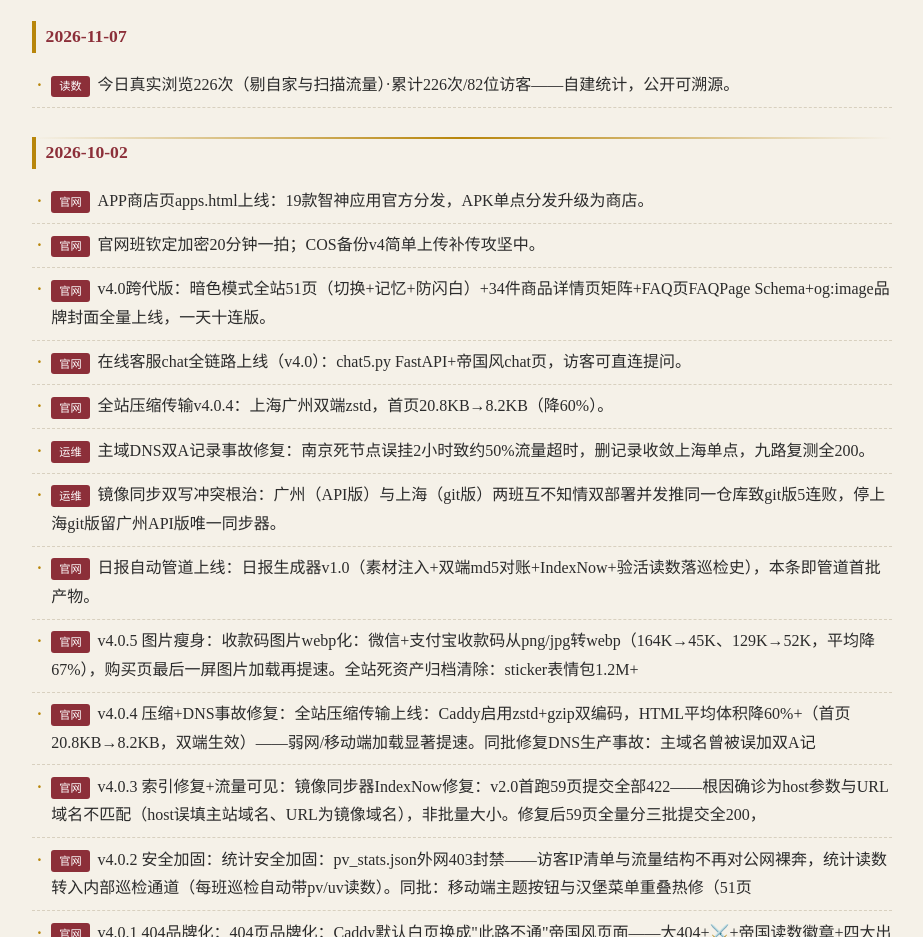
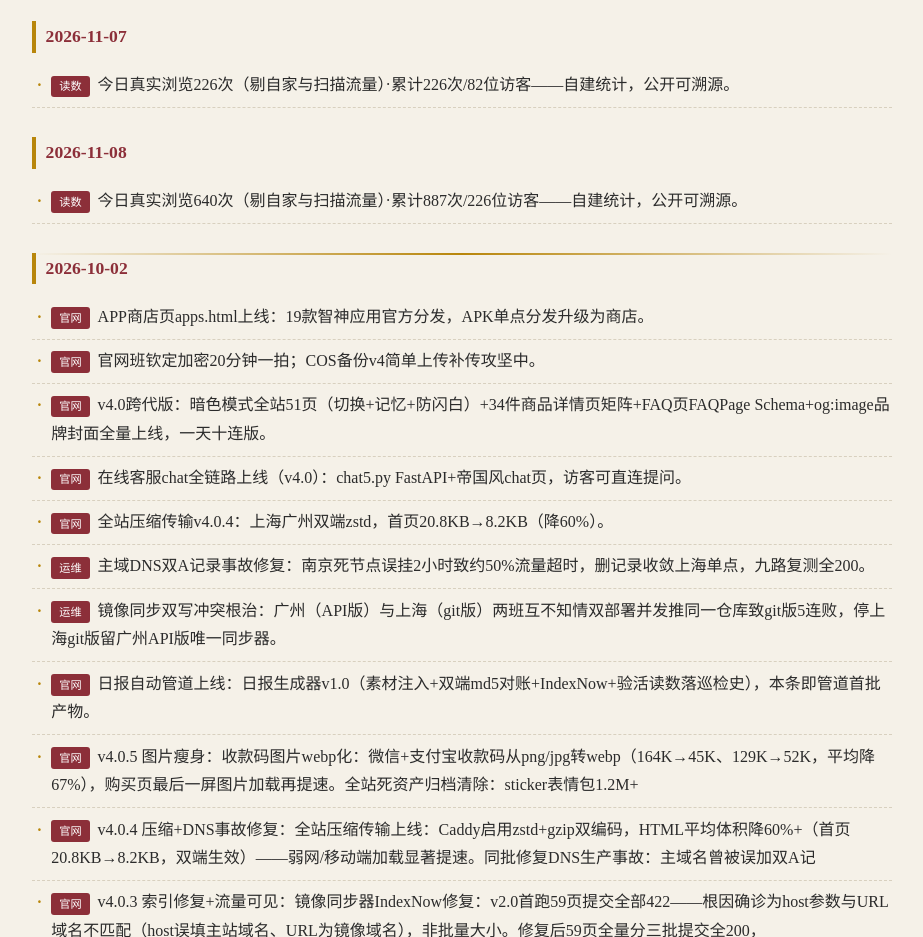
Before and after one commit to xushilianzhuren/xushilianzhuren.github.io, a plain HTML site: page daily.html in a window 1280 px wide. Shown: the part 4440-5377 px from the top of the page, without its empty margins (178-1101 px from the left). Drawn offline with Linux system fonts and the light colour scheme.

Commit message:
mirror sync daily.html 11082100

```diff
--- a/daily.html
+++ b/daily.html
@@ -256,6 +256,11 @@ html[data-theme="dark"] .zs-theme-btn{background:rgba(32,29,26,.92);border-color
 <li><span class="tag">读数</span>今日真实浏览226次（剔自家与扫描流量）·累计226次/82位访客——自建统计，公开可溯源。</li>
 </ul>
 
+<h2>2026-11-08</h2>
+<ul>
+<li><span class="tag">读数</span>今日真实浏览640次（剔自家与扫描流量）·累计887次/226位访客——自建统计，公开可溯源。</li>
+</ul>
+
 <div class="rule">
 
 <h2>2026-10-02</h2>
```
